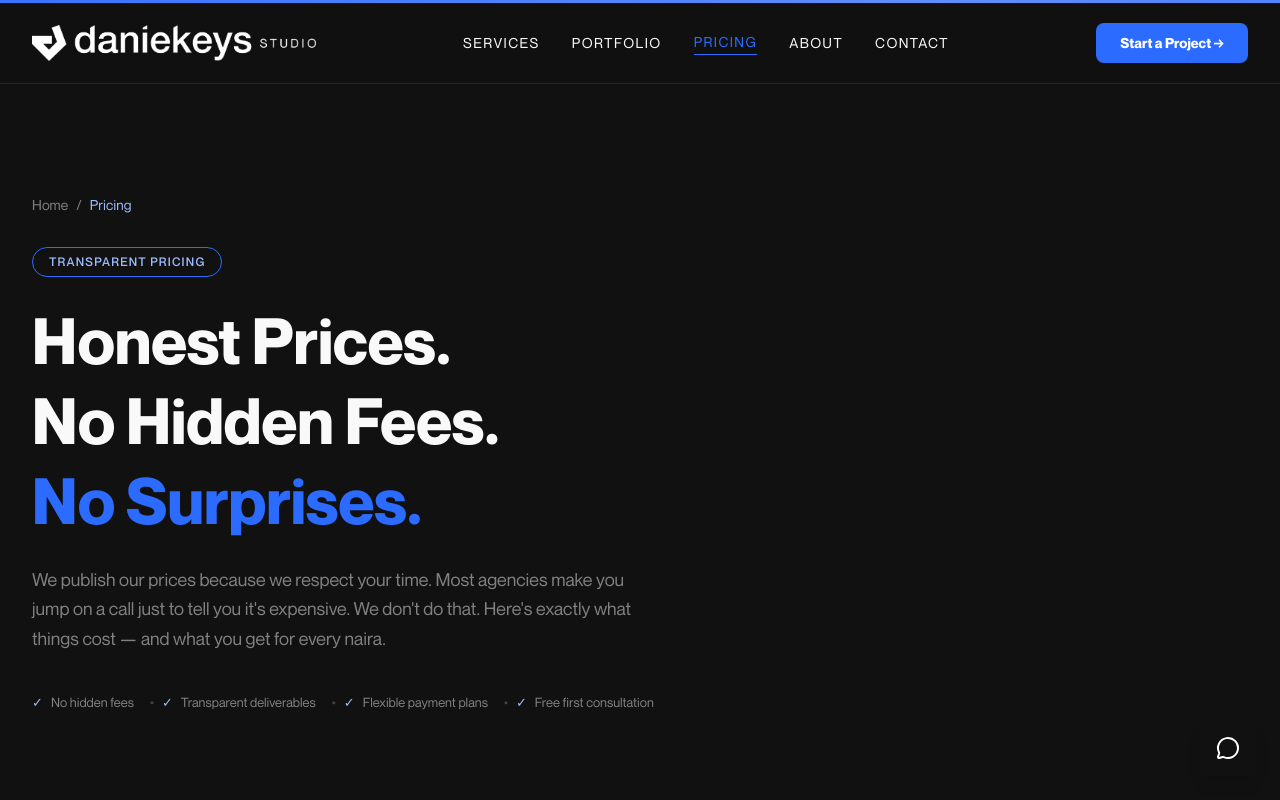
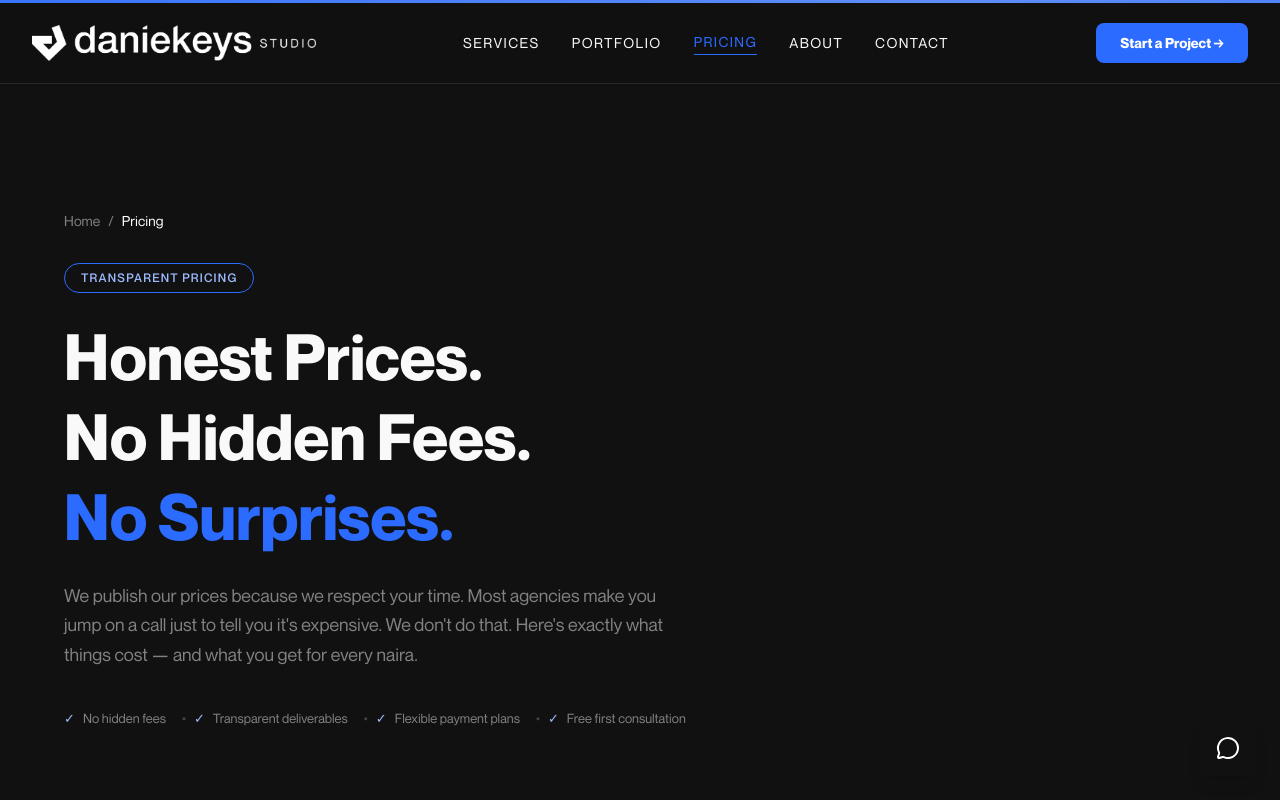
Before and after one commit to Daniekeys/Daniekeys-studios, a Next.js app: page /pricing in a window 1280 px wide. Shown: the top 800 px of the page. Built offline with nearby package versions, Linux system fonts and the light colour scheme.

Commit message:
Fix: fixed padding issues and updated page heros link badge color to white

```diff
--- a/src/components/PricingSection.tsx
+++ b/src/components/PricingSection.tsx
@@ -140,8 +140,8 @@ export default function PricingSection() {
   return (
     <>
       {/* ── SECTION 2: PAGE HERO ── */}
-      <section className="bg-[#111111] px-6 py-28 md:px-8">
-        <div className="mx-auto max-w-[1280px]">
+      <section className="bg-[#111111] px-2 py-32 md:px-8">
+        <div className="mx-auto max-w-[1280px] px-6 md:px-8">
           <nav className="mb-8" aria-label="Breadcrumb">
             <ol className="flex items-center gap-2 text-sm text-[#818181]">
               <li>
@@ -153,7 +153,7 @@ export default function PricingSection() {
                 </Link>
               </li>
               <li>/</li>
-              <li className="text-[#9DBAFF]">Pricing</li>
+              <li className="text-white">Pricing</li>
             </ol>
           </nav>
 
```
